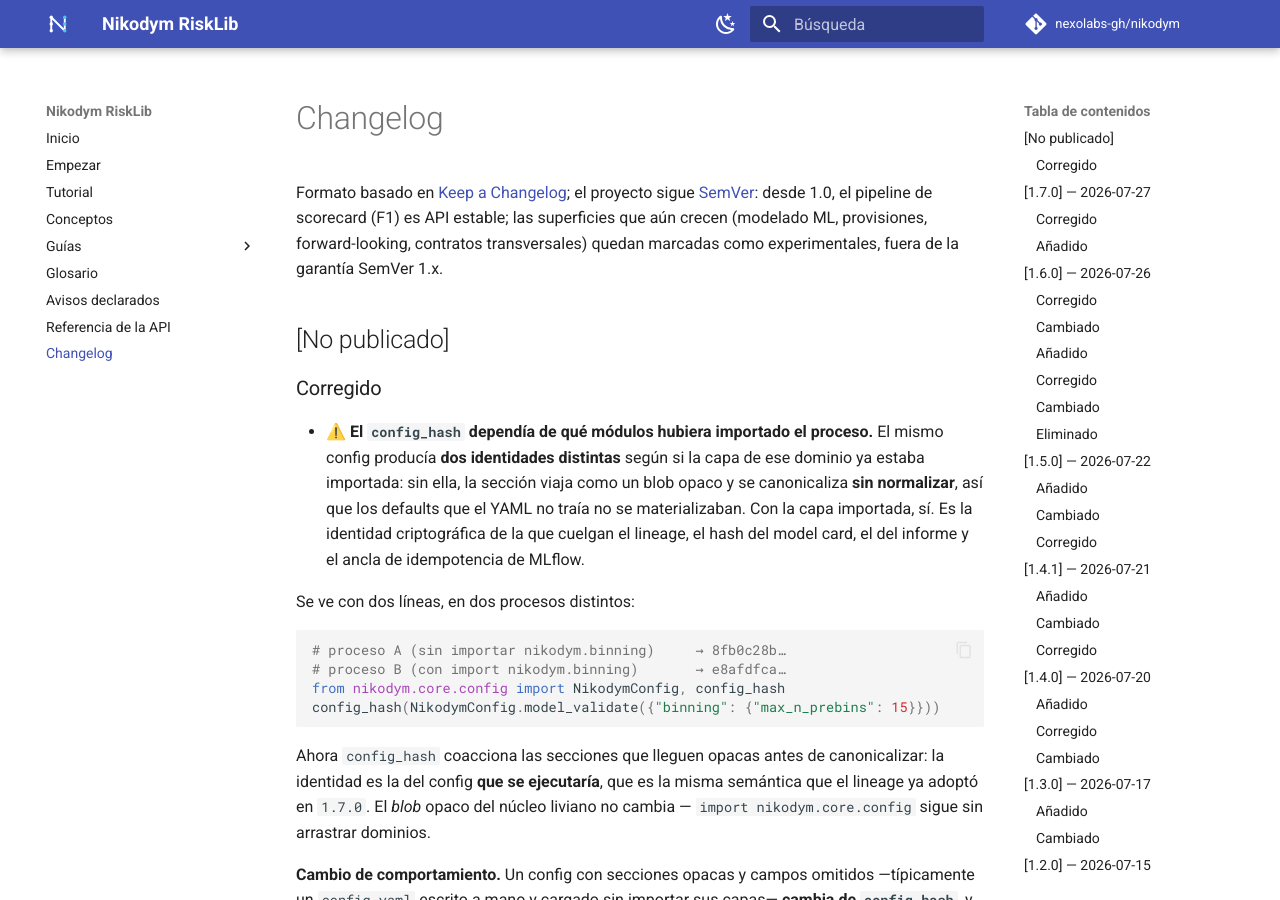
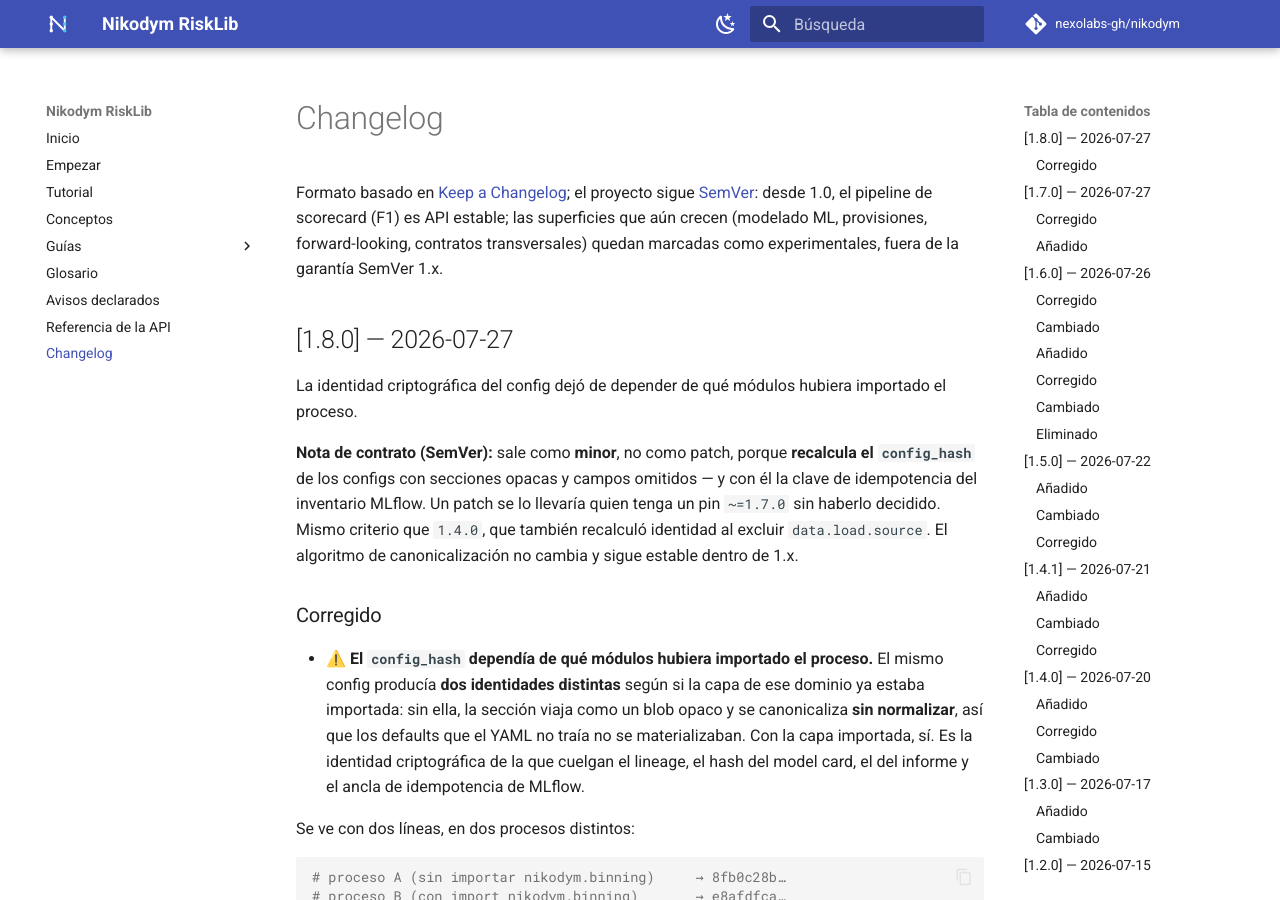
Before and after one commit to nexolabs-gh/nikodym, an MkDocs documentation site: the page built from docs_site/changelog.md, in a window 1280 px wide and 900 px high. Built offline with MkDocs 1.6.1 and Material for MkDocs 9.7.7, drawn with Linux system fonts in a browser that asks for light colours; comment, search, counter and statistics services are not loaded.

Commit message:
chore(release): 1.8.0

```diff
--- a/CHANGELOG.md
+++ b/CHANGELOG.md
@@ -5,7 +5,15 @@ el proyecto sigue [SemVer](https://semver.org/lang/es/): desde 1.0, el pipeline
 es API estable; las superficies que aún crecen (modelado ML, provisiones, forward-looking,
 contratos transversales) quedan marcadas como experimentales, fuera de la garantía SemVer 1.x.
 
-## [No publicado]
+## [1.8.0] — 2026-07-27
+
+La identidad criptográfica del config dejó de depender de qué módulos hubiera importado el proceso.
+
+**Nota de contrato (SemVer):** sale como **minor**, no como patch, porque **recalcula el
+`config_hash`** de los configs con secciones opacas y campos omitidos — y con él la clave de
+idempotencia del inventario MLflow. Un patch se lo llevaría quien tenga un pin `~=1.7.0` sin haberlo
+decidido. Mismo criterio que `1.4.0`, que también recalculó identidad al excluir `data.load.source`.
+El algoritmo de canonicalización no cambia y sigue estable dentro de 1.x.
 
 ### Corregido
 
--- a/src/nikodym/__init__.py
+++ b/src/nikodym/__init__.py
@@ -10,7 +10,7 @@ pública de alto nivel (`run`, `check_pipeline`, `assemble_run`) se re-exporta d
 
 from typing import TYPE_CHECKING, Any
 
-__version__ = "1.7.0"
+__version__ = "1.8.0"
 
 __all__ = ["PipelineCheck", "__version__", "assemble_run", "check_pipeline", "run"]
 
```
Also changed, not shown: docs_site/index.md (+1 -1 lines).
